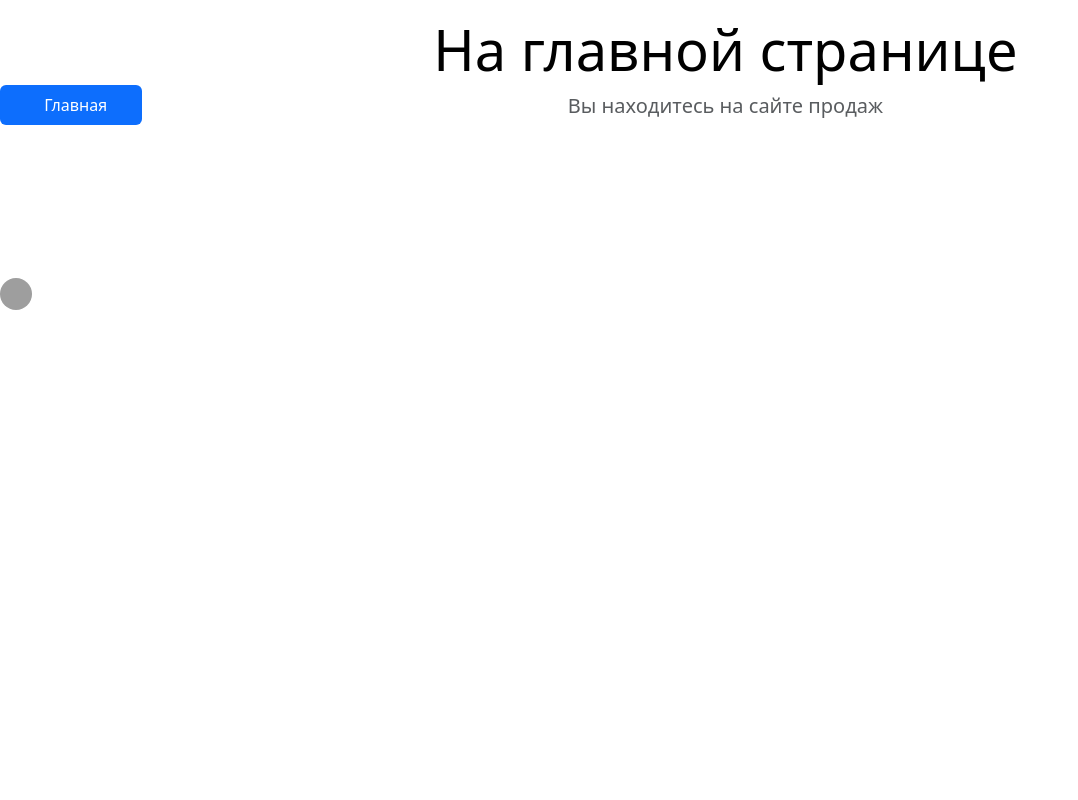
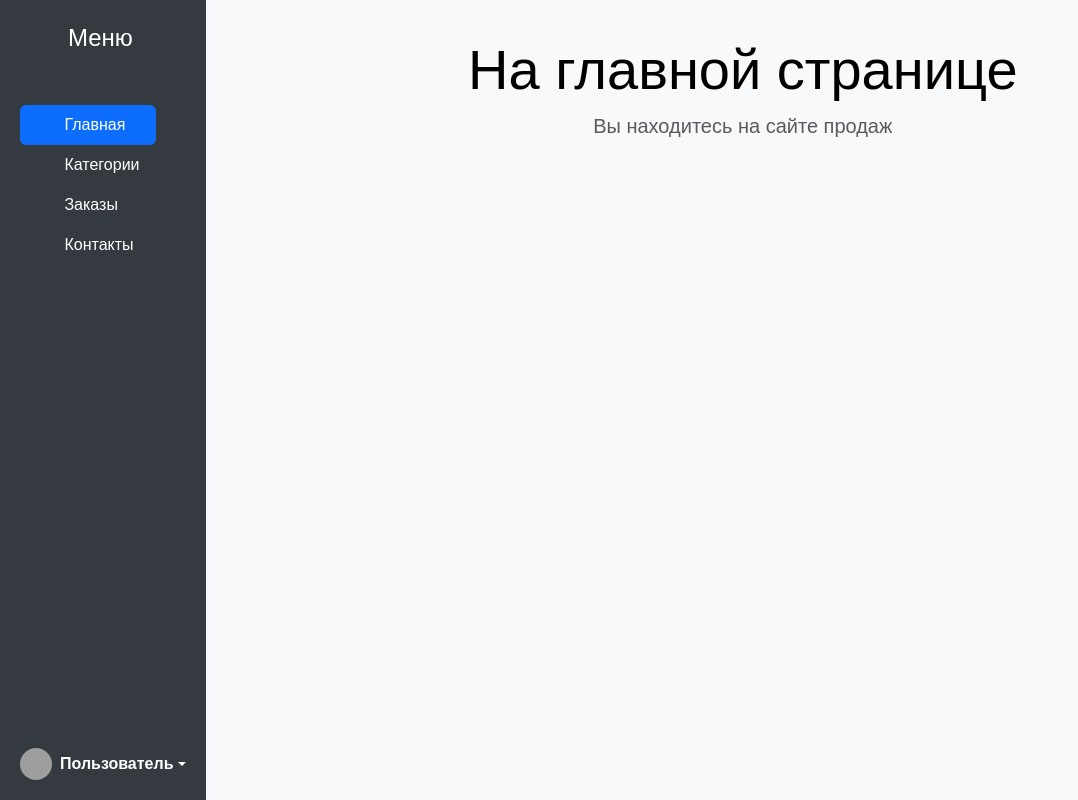
Before and after one commit to DanilParusov/django_homework19.2, a Django app: page / in a window 1280 px wide. Shown: the whole page, without its empty margins (0-1078 px from the left). Run offline with Django 4.2, Linux system fonts and the light colour scheme; data that the repository does not hold is empty; grey boxes are pictures that could not be loaded.

Commit message:
added styles

```diff
--- a/catalog/templates/catalog/base.html
+++ b/catalog/templates/catalog/base.html
@@ -8,6 +8,37 @@
           integrity="sha384-9ndCyUaIbzAi2FUVXJi0CjmCapSmO7SnpJef0486qhLnuZ2cdeRhO02iuK6FUUVM"
           crossorigin="anonymous">
 </head>
+<style>
+     /* Дополнительные стили */
+     body {
+         background-color: #f8f9fa;
+         font-family: Arial, sans-serif;
+     }
+    .sidebar {
+         height: 100vh;
+         background-color: #343a40;
+         color: white;
+         padding: 20px;
+     }
+    .content {
+         margin-top: 20px;
+     }
+
+     .card-img-top {
+         width: 100%;
+         height: 200px;
+         object-fit: cover;
+     }
+
+     .card-title {
+         margin-bottom: 10px;
+     }
+
+     .card-text {
+         height: 60px;
+         overflow: hidden;
+     }
+ </style>
 <body>
 <div class="d-flex flex-row">
     <!-- Sidebar -->
```
